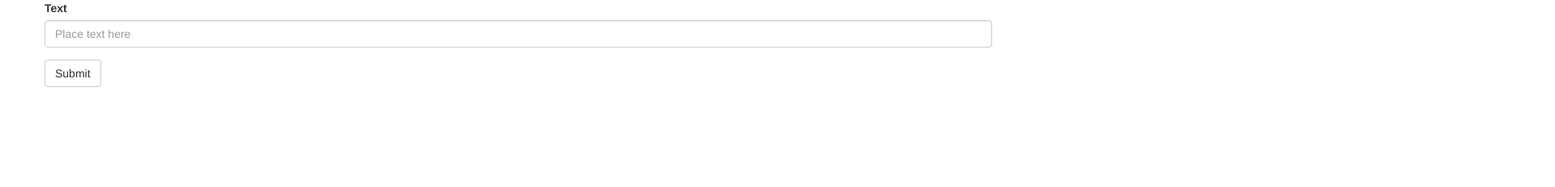
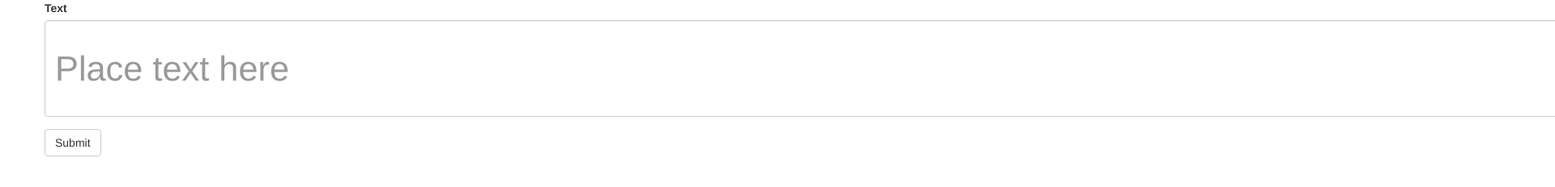
Before and after one commit to joelim01/an-scr-jz, a plain HTML site: page index.html in a window 1280 px wide. Shown: the top 232 px of the page at 81% size, 1920 px wide, since content can reach past the window. Drawn offline with nearby package versions, Linux system fonts and the light colour scheme; the site is published under a folder, as on GitHub Pages, so addresses that start at the root find nothing.

Commit message:
Adding css

```diff
--- a/index.html
+++ b/index.html
@@ -1,6 +1,6 @@
 <head>
   <link rel="stylesheet" type="text/css" href="https://maxcdn.bootstrapcdn.com/bootstrap/3.3.7/css/bootstrap.min.css" />
-  <link rel="stylesheet" href="/css/custom.css">
+  <link rel="stylesheet" href="css/custom.css">
   <script type="text/javascript"  src="https://maxcdn.bootstrapcdn.com/bootstrap/3.3.7/js/bootstrap.min.js"></script>
 </head>
 
```
Also changed, not shown: fonts/Didot Bold.ttf (renamed from Didot Bold.ttf), 1 other file.
